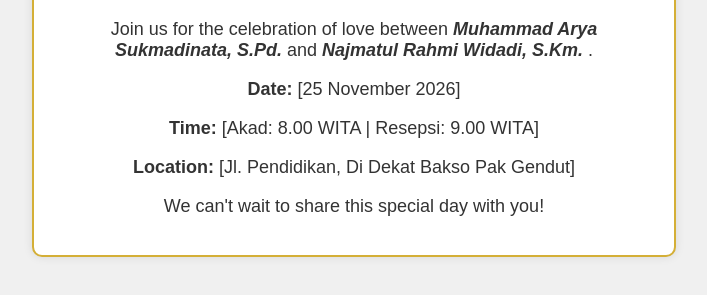
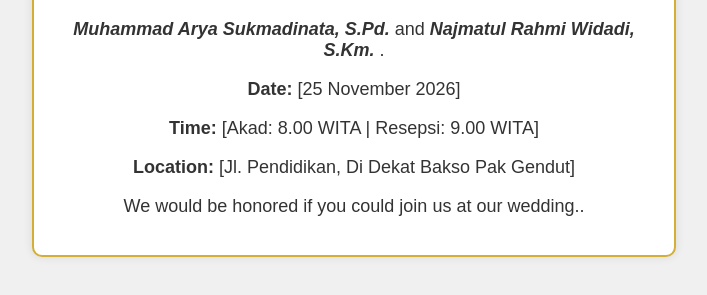
Before and after one commit to aryadinataSTKIP/Wedding, a plain HTML site: page index.html in a window 1280 px wide. Shown: the part 141-436 px from the top of the page, without its empty margins (286-993 px from the left). Drawn offline with Linux system fonts and the light colour scheme.

Commit message:
Update wedding invitation text in index.html

```diff
--- a/index.html
+++ b/index.html
@@ -11,11 +11,11 @@
 <body>
     <div class="invitation">
         <h1>You're Invited to Our Wedding!</h1>
-        <p>Join us for the celebration of love between <strong><em>Muhammad Arya Sukmadinata, S.Pd.</em></strong> and <strong><em>Najmatul Rahmi Widadi, S.Km.</em></strong> .</p>
+        <p><strong><em>Muhammad Arya Sukmadinata, S.Pd.</em></strong> and <strong><em>Najmatul Rahmi Widadi, S.Km.</em></strong> .</p>
         <p><strong>Date:</strong> [25 November 2026]</p>
         <p><strong>Time:</strong> [Akad: 8.00 WITA | Resepsi: 9.00 WITA]</p>
         <p><strong>Location:</strong> [Jl. Pendidikan, Di Dekat Bakso Pak Gendut]</p>
-        <p>We can't wait to share this special day with you!</p>
+        <p>We would be honored if you could join us at our wedding..</p>
     </div>
 </body>
 </html>
```
